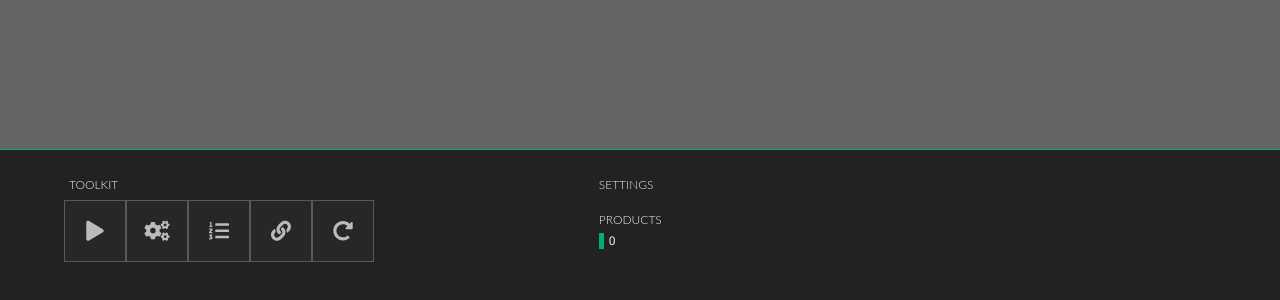
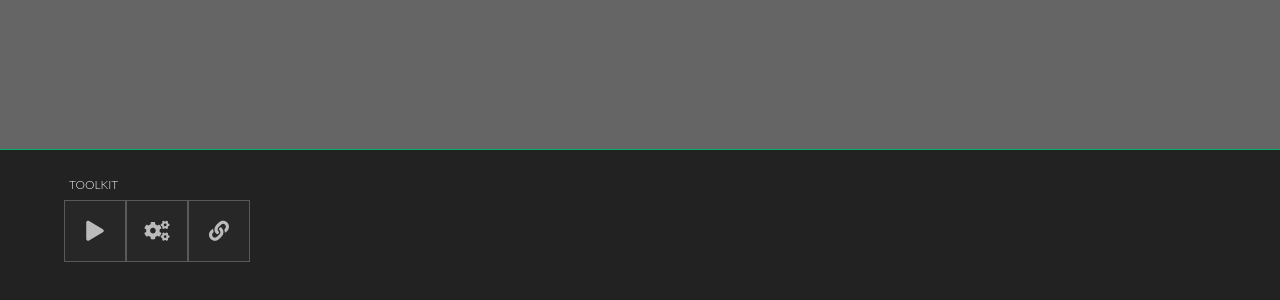
Before and after one commit to Abdelaziz25/Control-Spring-2022, an Angular app in the folder SignalFlowGraph/: page / in a window 1280 px wide. Shown: the part 450-750 px from the top of the page. Built offline with nearby package versions, Linux system fonts and the light colour scheme.

Commit message:
Updating Shapes

```diff
--- a/SignalFlowGraph/src/app/signal-flow-diagram/ShapeCreator/Builder/CircleBuilder.ts
+++ b/SignalFlowGraph/src/app/signal-flow-diagram/ShapeCreator/Builder/CircleBuilder.ts
@@ -7,7 +7,7 @@ export class CircleBuilder implements Builder {
   Shape: any;
 
   constructor(Stroke = "black", StrokeWidth = 0, FillColor = "#efa610",
-              Alpha = 1, RotateAngle = 0, Radius = 50) {
+              Alpha = 1, RotateAngle = 0, Radius = 20) {
     this.BuildKonva(Stroke, StrokeWidth, FillColor, Alpha, RotateAngle, Radius);
     this.BuildShape()
   }
--- a/SignalFlowGraph/src/app/signal-flow-diagram/Update.ts
+++ b/SignalFlowGraph/src/app/signal-flow-diagram/Update.ts
@@ -1,20 +1,13 @@
 import Konva from "konva";
 
 export class Update {
-  updateObjects(layer: Konva.Layer, machineTargets: Map<string, any>,
-                queueTargets: Map<string, any>, connectors: Map<string, any>) {
+  updateObjects(layer: Konva.Layer, machineTargets: Map<string, any>, connectors: Map<string, any>) {
     machineTargets.forEach((machineTarget: any) => {
       let node = layer.findOne('#' + machineTarget.id);
       node.x(machineTarget.x);
       node.y(machineTarget.y);
     });
-    queueTargets.forEach((queueTarget: any) => {
-      if (queueTarget.id != "queue_0" && queueTarget.id != "queue_-1") {
-        let node = layer.findOne('#' + queueTarget.id);
-        node.x(queueTarget.x);
-        node.y(queueTarget.y);
-      }
-    });
+
     connectors.forEach((connector: any) => {
       let line = <Konva.Arrow>layer.findOne('#' + connector.id);
       let fromNode = <Konva.Group>layer.findOne('#' + connector.from);
@@ -34,7 +27,7 @@ export class Update {
     const dy = to.y() - from.y();
     let angle = Math.atan2(-dy, dx);
 
-    const radius = 70;
+    const radius = 30;
 
     return [
       from.x() + -radius * Math.cos(angle + Math.PI),
--- a/SignalFlowGraph/src/app/signal-flow-diagram/signal-flow-diagram.component.html
+++ b/SignalFlowGraph/src/app/signal-flow-diagram/signal-flow-diagram.component.html
@@ -13,27 +13,9 @@
                     <fa-icon [icon]="faCogs"></fa-icon>
                     <h2>Machine</h2>
                 </div>
-        <div class="tool" id="queue">
-          <fa-icon [icon]="faListOl"></fa-icon>
-          <h2>Queue</h2>
-        </div>
                 <div class="tool" id="connect" (click)="connect()">
                     <fa-icon [icon]="faLink"></fa-icon>
                     <h2>Connect</h2>
-        </div>
-        <div class="tool" id="redo">
-          <fa-icon [icon]="faRedoAlt"></fa-icon>
-          <h2>Redo</h2>
-        </div>
-      </div>
-    </div>
-    <div class="control-box brush">
-      <div class="control-header">Settings</div>
-      <div class="brush">
-        <div class="control-inner2">
-          <div class="control-header" style="margin-top:10px!important">Products</div>
-          <input id="color" type="text" value="#ff0000" [(ngModel)]="input"
-                 (keydown.enter)="updateInput()"/>
                 </div>
             </div>
         </div>
--- a/SignalFlowGraph/src/app/signal-flow-diagram/signal-flow-diagram.component.ts
+++ b/SignalFlowGraph/src/app/signal-flow-diagram/signal-flow-diagram.component.ts
@@ -1,11 +1,9 @@
 import {Component, HostListener, OnInit} from '@angular/core';
 import {
   faFileUpload,
-  faRedoAlt,
   faMousePointer,
   faPlay,
   faCogs,
-  faListOl,
   faLink
 } from '@fortawesome/free-solid-svg-icons';
 import Konva from "konva";
@@ -24,17 +22,13 @@ export class SignalFlowDiagramComponent implements OnInit {
   SelectorTools: SelectorTools = new SelectorTools();
   Update: Update = new Update();
   DefaultDirector: DefaultDirector = new DefaultDirector();
-  input: number = 0;
-  productsNum: number = 0;
   order: number = 0;
   products: any = [];
 
   faPlay = faPlay;
   faLink = faLink;
   faCogs = faCogs;
-  faListOl = faListOl;
   faUpload = faFileUpload;
-  faRedoAlt = faRedoAlt;
   faMousePointer = faMousePointer;
 
   stage!: Konva.Stage;
@@ -42,8 +36,6 @@ export class SignalFlowDiagramComponent implements OnInit {
   tr!: Konva.Transformer;
 
   machineTargets: any = new Map<string, any>();
-  queueTargets: any = new Map<string, any>();
-  queues: any = new Map<string, any>();
   machines: any = new Map<string, any>();
   connectors: any = new Map<string, any>();
 
@@ -85,10 +77,6 @@ export class SignalFlowDiagramComponent implements OnInit {
     this.layer.add(this.tr);
   }
 
-  updateInput() {
-    this.productsNum = this.input;
-  }
-
   generateTargets(shape: Konva.Group, name: string, ID: number, targets: Map<string, any>) {
     targets.set(
       name + '_' + (ID + 1),
@@ -109,17 +97,14 @@ export class SignalFlowDiagramComponent implements OnInit {
   }
 
   updateObjects() {
-    this.Update.updateObjects(this.layer, this.machineTargets, this.queueTargets, this.connectors);
+    this.Update.updateObjects(this.layer, this.machineTargets, this.connectors);
   }
 
   delete() {
     let selectedShapes = this.tr.nodes();
     for (let selectedShape of selectedShapes) {
       if (selectedShape.id() == "queue_0" || selectedShape.id() == "queue_-1") return;
-      if (this.queues.has(selectedShape.id())) {
-        this.queues.delete(selectedShape.id());
-        this.queueTargets.delete(selectedShape.id());
-      } else if (this.machines.has(selectedShape.id())) {
+      if (this.machines.has(selectedShape.id())) {
         this.machines.delete(selectedShape.id());
         this.machineTargets.delete(selectedShape.id());
       } else if (this.connectors.has(selectedShape.id())) {
@@ -135,7 +120,6 @@ export class SignalFlowDiagramComponent implements OnInit {
       let selectedShapes = this.tr.nodes();
       for (let selectedShape of selectedShapes) {
         if (this.machineTargets.has(selectedShape.id())) this.SelectorTools.iterate(this.machineTargets, selectedShape);
-        if (this.queueTargets.has(selectedShape.id())) this.SelectorTools.iterate(this.queueTargets, selectedShape);
       }
       this.updateObjects();
     });
@@ -172,13 +156,13 @@ export class SignalFlowDiagramComponent implements OnInit {
     machine.add(konvaShape);
 
     machine.add(new Konva.Text({
-      text: "M" + (this.machineID + 1) + "\n" + "Available",
+      text: "Y" + (this.machineID + 1),
       fontSize: 18,
       fontFamily: 'Calibri',
       fontStyle: 'bold',
       fill: '#fff',
-      offsetX: 33,
-      offsetY: 20,
+      offsetX: 10,
+      offsetY: 10,
       align: 'center'
     }));
 
```
Lines whose indentation alone changed are shown as unchanged.
